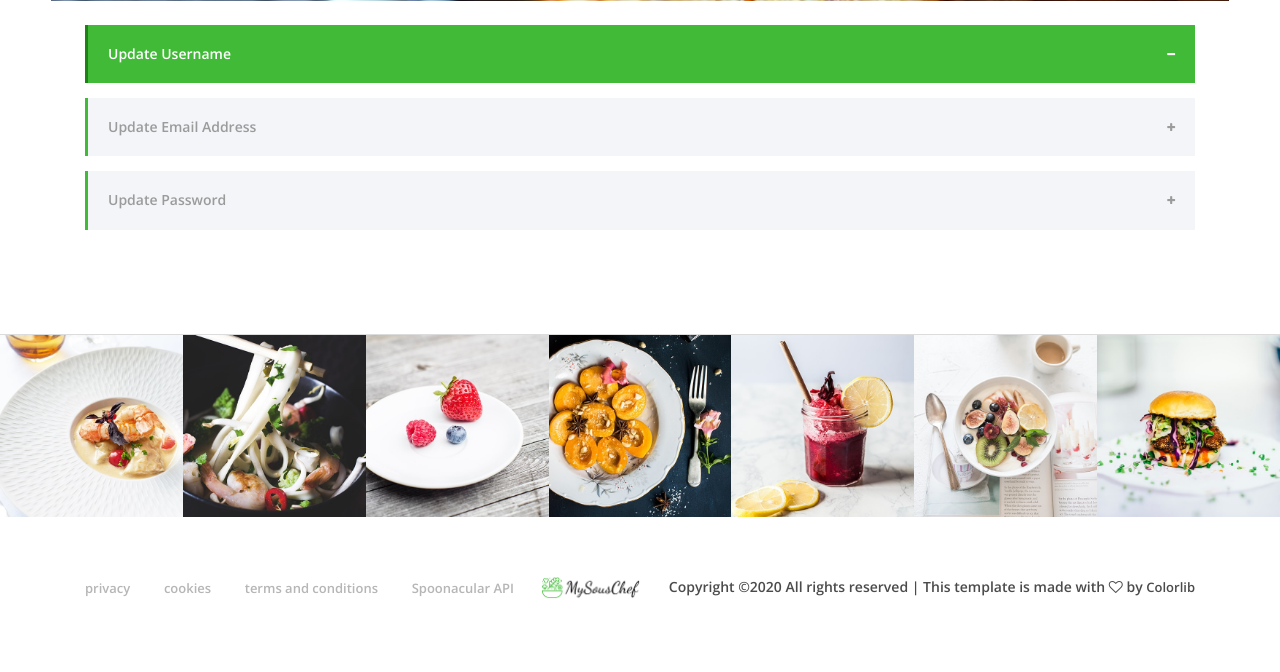
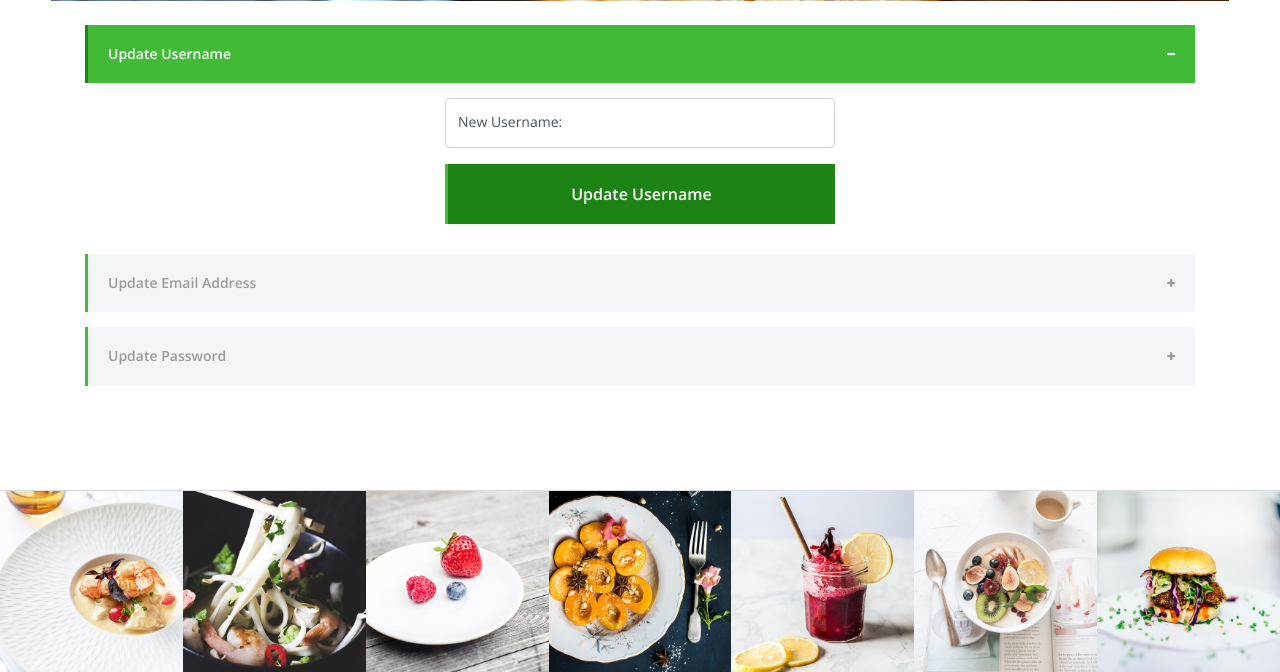
Before and after one commit to Panda4817/MySousChef, a Django app: page /account in a window 1280 px wide, after a click on "Update Username". Shown: the part 1014-1686 px from the top of the page. Before the commit the page ends 1612 px from the top, so only its background shows below. Run offline with Django 3.2, Linux system fonts and the light colour scheme; the visitor is signed in with stand-in values (Sample User, id 1); some libraries are stand-ins or nearby versions; some web fonts are replaced.

Commit message:
added change username and change email

```diff
--- a/accounts/forms.py
+++ b/accounts/forms.py
@@ -39,5 +39,26 @@ class ContactForm(forms.Form):
     }))
 
 # Update username form
+class ChangeUsernameForm(forms.ModelForm):
+    username = forms.CharField(widget=forms.TextInput(attrs={
+        'class': 'form-control',
+        'placeholder': 'New Username',
+    }), label='New Username', required=True)
+    class Meta:
+        model = User
+        fields = (
+            'username',
+        )
+
 
 # Update email form
+class ChangeEmailForm(forms.ModelForm):
+    email = forms.EmailField(widget=forms.EmailInput(attrs={
+        'class': 'form-control',
+        'placeholder': 'New Email',
+    }), label='New Email', required=True)
+    class Meta:
+        model = User
+        fields = (
+            'email',
+        )
--- a/accounts/templates/registration/account.html
+++ b/accounts/templates/registration/account.html
@@ -1,5 +1,6 @@
 {% extends 'recipes/base.html' %}
 {% load static %}
+{% load widget_tweaks %}
 {% block title %}
 Account
 {% endblock %}
@@ -56,13 +57,22 @@ Account
 
                 <!-- Single Accordian Area -->
                 <div class="panel single-accordion">
-                    <h6><a role="button" class="collapsed aria-expanded="true" aria-controls="collapseOne" data-toggle="collapse" data-parent="#accordion" href="#collapseOne">
+                    <h6><a role="button" class="collapsed" aria-expanded="true" aria-controls="collapseOne" data-toggle="collapse" data-parent="#accordion" href="#collapseOne">
                         Update Username
                             <span class="accor-open"><i class="fa fa-plus" aria-hidden="true"></i></span>
                             <span class="accor-close"><i class="fa fa-minus" aria-hidden="true"></i></span>
                             </a></h6>
                     <div id="collapseOne" class="accordion-content collapse">
-                        <form action="#"></form>
+                        <form action="{% url 'accounts:update_username' %}" method='POST' class="form-signin">
+                            {% csrf_token %}
+                            <div class="fieldWrapper">
+                                <div class="form-label-group">
+                                  {{ uform.username }}
+                                  {{ uform.username.label_tag }}
+                                </div>
+                              </div>
+                            <button class="btn btn-block delicious-btn btn-2 text-center" type="submit">Update Username</button>
+                        </form>
                     </div>
                 </div>
 
@@ -76,7 +86,16 @@ Account
                                 </a>
                     </h6>
                     <div id="collapseTwo" class="accordion-content collapse">
-                        <form action="#"></form>
+                        <form action="{% url 'accounts:update_email' %}" method='POST' class="form-signin">
+                            {% csrf_token %}
+                            <div class="fieldWrapper">
+                                <div class="form-label-group">
+                                  {{ eform.email }}
+                                  {{ eform.email.label_tag }}
+                                </div>
+                              </div>
+                            <button class="btn btn-block delicious-btn btn-2 text-center" type="submit">Update Email</button>
+                        </form>
                     </div>
                 </div>
 
--- a/accounts/urls.py
+++ b/accounts/urls.py
@@ -21,4 +21,6 @@ urlpatterns = [
     path("password_change", views.myPasswordChangeView.as_view(), name="password_change"),
     path("password_change/done", views.password_change_done, name="password_change_done"),
     path("contact", views.contact, name="contact"),
+    path("update_username", views.update_username, name="update_username"),
+    path("update_email", views.update_email, name="update_email"),
 ]
--- a/accounts/views.py
+++ b/accounts/views.py
@@ -15,7 +15,7 @@ from django.views.decorators.cache import never_cache
 from django.views.decorators.csrf import csrf_protect
 from django.contrib import messages
 from django.core.exceptions import ValidationError, NON_FIELD_ERRORS
-from django.contrib.auth import login, authenticate, update_session_auth_hash, REDIRECT_FIELD_NAME, get_user_model
+from django.contrib.auth import login, authenticate, update_session_auth_hash, REDIRECT_FIELD_NAME, get_user_model, logout
 from django.contrib.auth import login as auth_login
 from django.contrib.auth.forms import UserCreationForm, PasswordChangeForm, AuthenticationForm, PasswordResetForm, SetPasswordForm
 from django.contrib.auth.models import User
@@ -30,7 +30,7 @@ from django.conf import settings
 from django.core.mail import send_mail
 
 from .signals import show_login_message, show_logout_message
-from .forms import SignUpForm, ContactForm
+from .forms import SignUpForm, ContactForm, ChangeUsernameForm, ChangeEmailForm
 from .tokens import account_activation_token
 
 
@@ -38,7 +38,10 @@ UserModel = get_user_model()
 
 # Create your views here.
 def index(request):
-    return render(request, 'registration/index.html')
+    if request.user.is_authenticated:
+        return redirect('recipes:dashboard')
+    else:
+        return render(request, 'registration/index.html')
 
 def register(request):
     if request.method == 'POST':
@@ -218,12 +221,53 @@ def password_reset_complete(request):
     return redirect('accounts:login')
 
 
-
+@login_required(login_url=reverse_lazy("accounts:login"))
+def account(request):
+    uform = ChangeUsernameForm()
+    eform = ChangeEmailForm()
+    context = {
+        'uform': uform,
+        'eform': eform,
+    }
+    return render(request, 'registration/account.html', context)
 
 @login_required(login_url=reverse_lazy("accounts:login"))
-def account(request):
-    return render(request, 'registration/account.html')
+def update_username(request):
+    if request.method == 'POST':
+        form = ChangeUsernameForm(request.POST)
+        if form.is_valid():
+            user = User.objects.get(pk = request.user.id)
+            user.username = form.cleaned_data['username']
+            user.save()
+            messages.success(request, "Username changed successfully!")
+        return redirect('accounts:account')
 
+    return redirect('accounts:account')
+
+@login_required(login_url=reverse_lazy("accounts:login"))
+def update_email(request):
+    if request.method == 'POST':
+        form = ChangeEmailForm(request.POST)
+        if form.is_valid():
+            user = User.objects.get(pk = request.user.id)
+            user.email = form.cleaned_data['email']
+            user.profile.email_confirmed = False
+            user.save()
+            current_site = get_current_site(request)
+            subject = 'Email Changed - Activate Your MySousChef Account again'
+            message = render_to_string('registration/account_activation_email.html', {
+                'user': user,
+                'domain': current_site.domain,
+                'uid': urlsafe_base64_encode(force_bytes(user.pk)),
+                'token': account_activation_token.make_token(user),
+            })
+            user.email_user(subject, message)
+            logout(request)
+            messages.info(
+                request, "Please confirm your new email address to complete the registration process again.")
+        return redirect('accounts:index')
+
+    return redirect('accounts:account')
 
 class myPasswordChangeView(myPasswordContextMixin, FormView):
     form_class = PasswordChangeForm
```
